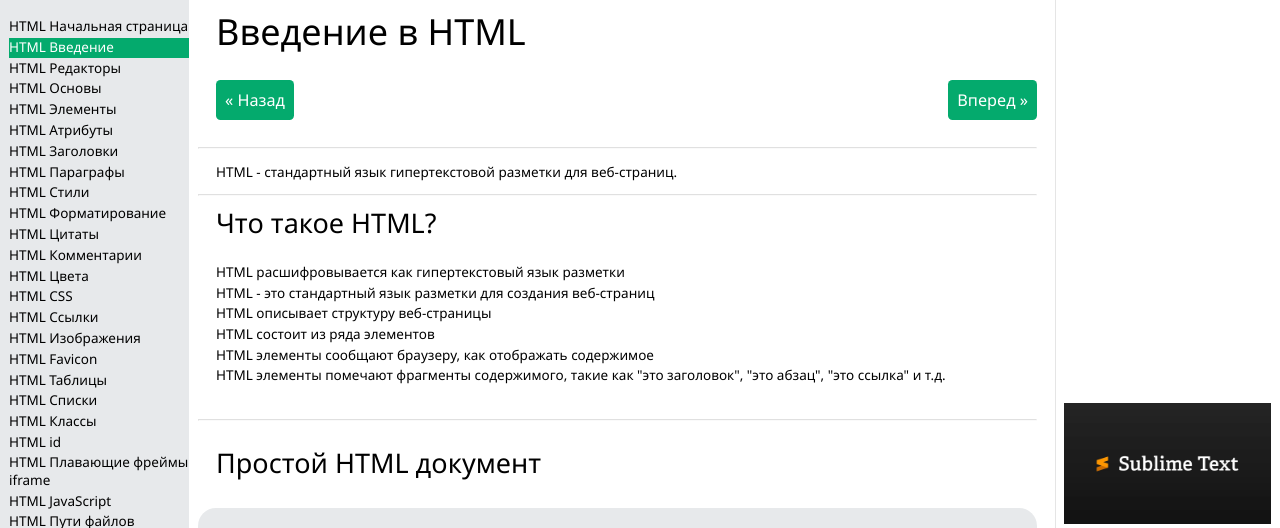
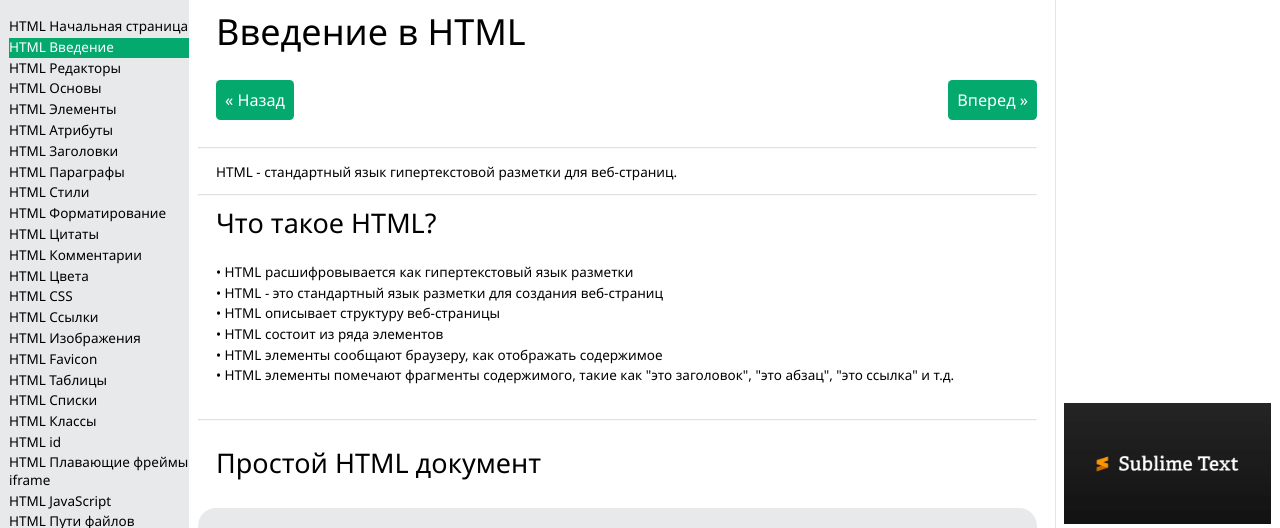
Before and after one commit to aminovOV/webdevschool, a plain HTML site: page html-introduction.html in a window 1280 px wide. Shown: the part 83-611 px from the top of the page. Drawn offline with Linux system fonts and the light colour scheme; a script that the page names is missing.

Commit message:
Update html-introduction.html

```diff
--- a/html-introduction.html
+++ b/html-introduction.html
@@ -124,12 +124,12 @@
 			<div class="what-is-html">
 				<h2 class="h2">Что такое HTML?</h2>
 				<br>
-				<p class="standart-paragraph">HTML расшифровывается как гипертекстовый язык разметки</p>
-				<p class="standart-paragraph">HTML - это стандартный язык разметки для создания веб-страниц</p>
-				<p class="standart-paragraph">HTML описывает структуру веб-страницы</p>
-				<p class="standart-paragraph">HTML состоит из ряда элементов</p>
-				<p class="standart-paragraph">HTML элементы сообщают браузеру, как отображать содержимое</p>
-				<p class="standart-paragraph">HTML элементы помечают фрагменты содержимого, такие как "это заголовок", "это абзац", "это ссылка" и т.д.</p>
+				<p class="standart-paragraph">&bull; HTML расшифровывается как гипертекстовый язык разметки</p>
+				<p class="standart-paragraph">&bull; HTML - это стандартный язык разметки для создания веб-страниц</p>
+				<p class="standart-paragraph">&bull; HTML описывает структуру веб-страницы</p>
+				<p class="standart-paragraph">&bull; HTML состоит из ряда элементов</p>
+				<p class="standart-paragraph">&bull; HTML элементы сообщают браузеру, как отображать содержимое</p>
+				<p class="standart-paragraph">&bull; HTML элементы помечают фрагменты содержимого, такие как "это заголовок", "это абзац", "это ссылка" и т.д.</p>
 			</div>
 				<br><hr>
 			<div class="easy-learning">
```
